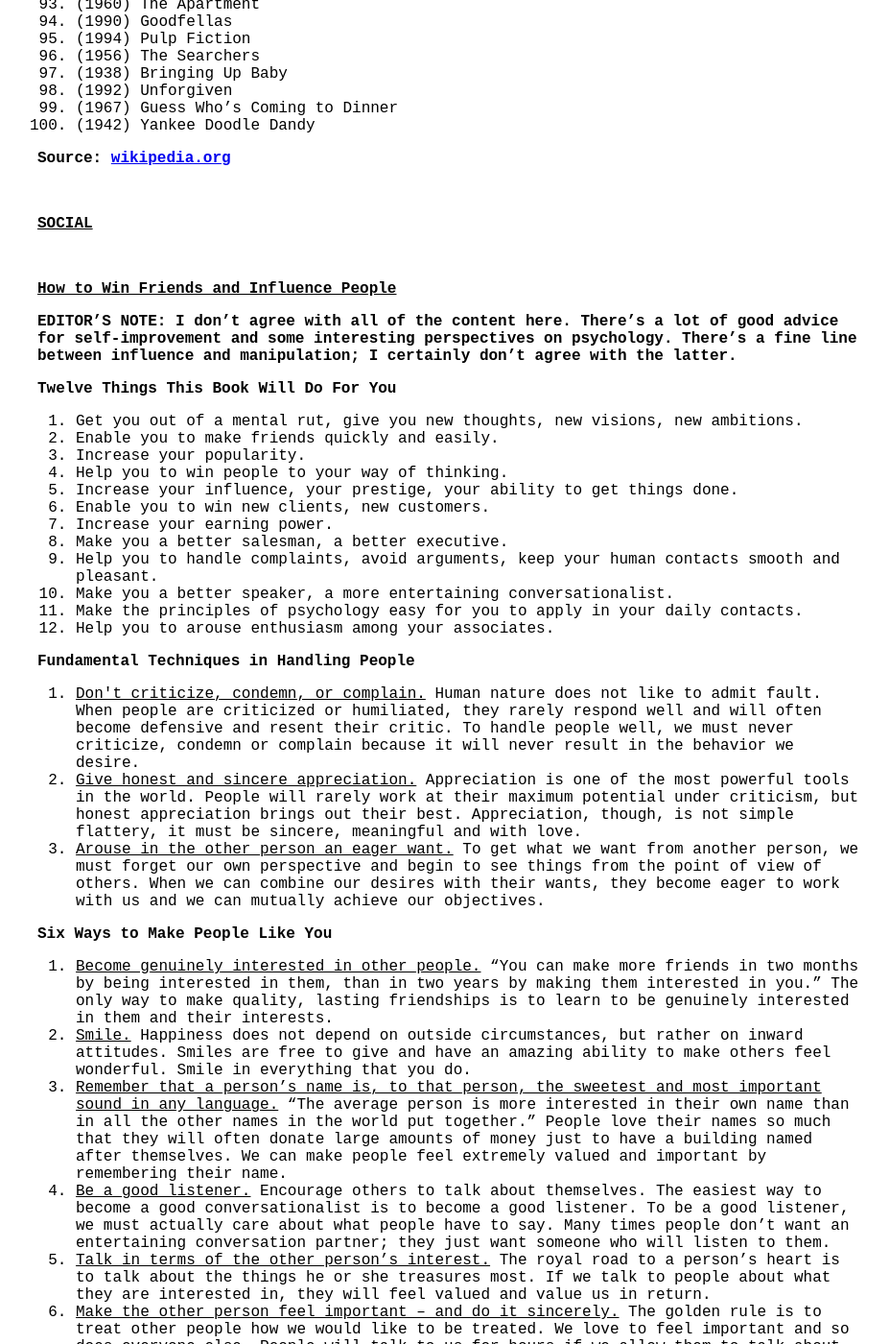
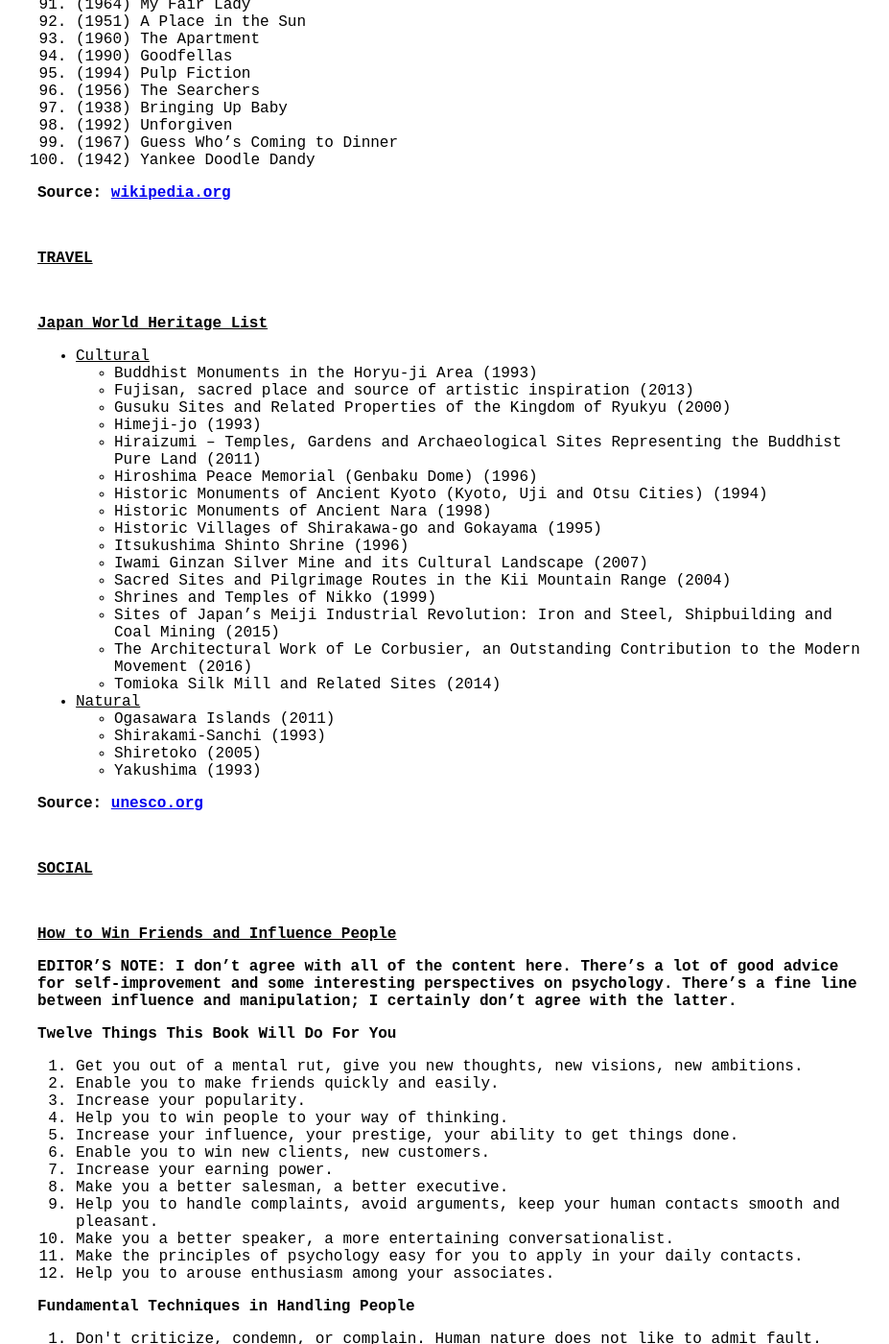
Before and after one commit to bnjs/bnjs.github.io, a Jekyll site: the page built from notes/lists-of-things.md, in a window 1280 px wide and 1400 px high, scrolled down 2061 px. Shown: the whole window at 96% size, without its empty margins (171-1098 px from the left). Built offline with Jekyll 4.4.1, drawn with Linux system fonts in a browser that asks for light colours; nearby versions of some CDN libraries; some of the changed text lies outside the part shown.

Commit message:
Add Japan World Heritage List to Lists of Things

```diff
--- a/notes/lists-of-things.md
+++ b/notes/lists-of-things.md
@@ -11,6 +11,8 @@
 
 - Entertainment
   - <a href="#100-years-100-movies">AFI's 1998 "100 Years...100 Movies"</a>
+- Travel
+  - <a href="#japan-world-heritage-list">Japan World Heritage List</a>
 - Social
   - <a href="#how-to-win-friends-and-influence-people">How to Win Friends and Influence People</a>
 
@@ -125,6 +127,38 @@
 
 Source: <a href="https://en.wikipedia.org/wiki/AFI%27s_100_Years...100_Movies">wikipedia.org</a>
 
+<br>
+
+<h2>Travel</h2>
+
+<br>
+
+<h3 id="japan-world-heritage-list">Japan World Heritage List</h3>
+
+- <span class="underline">Cultural</span>
+  - Buddhist Monuments in the Horyu-ji Area (1993)
+  - Fujisan, sacred place and source of artistic inspiration (2013)
+  - Gusuku Sites and Related Properties of the Kingdom of Ryukyu (2000)
+  - Himeji-jo (1993)
+  - Hiraizumi – Temples, Gardens and Archaeological Sites Representing the Buddhist Pure Land (2011)
+  - Hiroshima Peace Memorial (Genbaku Dome) (1996)
+  - Historic Monuments of Ancient Kyoto (Kyoto, Uji and Otsu Cities) (1994)
+  - Historic Monuments of Ancient Nara (1998)
+  - Historic Villages of Shirakawa-go and Gokayama (1995)
+  - Itsukushima Shinto Shrine (1996)
+  - Iwami Ginzan Silver Mine and its Cultural Landscape (2007)
+  - Sacred Sites and Pilgrimage Routes in the Kii Mountain Range (2004)
+  - Shrines and Temples of Nikko (1999)
+  - Sites of Japan’s Meiji Industrial Revolution: Iron and Steel, Shipbuilding and Coal Mining (2015)
+  - The Architectural Work of Le Corbusier, an Outstanding Contribution to the Modern Movement (2016)
+  - Tomioka Silk Mill and Related Sites (2014)
+- <span class="underline">Natural</span>
+  - Ogasawara Islands (2011)
+  - Shirakami-Sanchi (1993)
+  - Shiretoko (2005)
+  - Yakushima (1993)
+
+Source: <a href="http://whc.unesco.org/en/statesparties/jp">unesco.org</a>
 
 <br>
 
```
